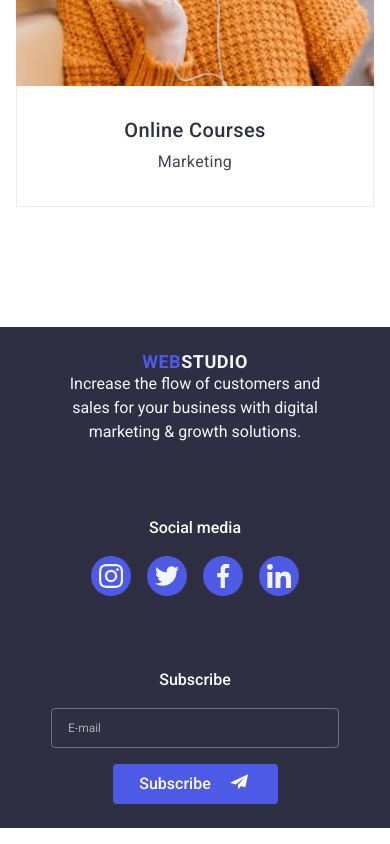
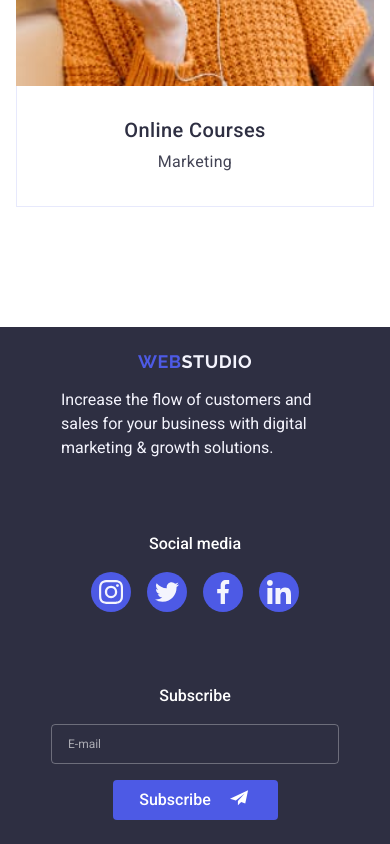
Before and after one commit to VeronikaRostopka/goit-markup-hw-06, a plain HTML site: page index.html in a window 390 px wide. Shown: the part 6846-7690 px from the top of the page. Drawn offline with nearby package versions, Linux system fonts and the light colour scheme; a script that the page names is missing.

Commit message:
edit pading footer

```diff
--- a/css/styles.css
+++ b/css/styles.css
@@ -223,6 +223,7 @@ a {
 }
 
 .footer-logo {
+  font-family: "Raleway", sans-serif;
   font-weight: 700;
   font-size: 18px;
   line-height: 1.17;
@@ -1726,7 +1727,60 @@ body {
   }
 
   .footer {
-    padding: 24px 16px;
+    padding: 96px 0;
+  }
+
+  .footer-container {
+    display: flex;
+    flex-direction: column;
+    align-items: center;
+    gap: 72px;
+  }
+
+  .footer-logo-container {
+    display: flex;
+    flex-direction: column;
+    align-items: center;
+  }
+
+  .footer-logo {
+    display: inline-block;
+    margin-bottom: 16px;
+  }
+
+  .footer-text {
+    text-align: left;
+  }
+
+  .footer-social {
+    display: flex;
+    flex-direction: column;
+    align-items: center;
+  }
+
+  .footer-social-text {
+    margin-bottom: 16px;
+    text-align: left;
+  }
+
+  .footer-subscribe {
+    width: 100%;
+    display: flex;
+    flex-direction: column;
+    align-items: center;
+  }
+
+  .footer-form-text {
+    margin-bottom: 16px;
+    text-align: left;
+  }
+
+  .footer-form {
+    width: 100%;
+    display: flex;
+    flex-direction: column;
+    align-items: center;
+    gap: 16px;
   }
 
   .hero {
--- /dev/null
+++ b/styles.css
@@ -0,0 +1,58 @@
+@media screen and (max-width: 767px) {
+  .footer {
+    padding: 96px 0;
+  }
+
+  .footer-container {
+    display: flex;
+    flex-direction: column;
+    align-items: center;
+    gap: 72px;
+  }
+
+  .footer-logo-container {
+    display: flex;
+    flex-direction: column;
+    align-items: center;
+  }
+
+  .footer-logo {
+    display: inline-block;
+    margin-bottom: 16px;
+  }
+
+  .footer-text {
+    text-align: center;
+  }
+
+  .footer-social {
+    display: flex;
+    flex-direction: column;
+    align-items: center;
+  }
+
+  .footer-social-text {
+    margin-bottom: 16px;
+    text-align: center;
+  }
+
+  .footer-subscribe {
+    width: 100%;
+    display: flex;
+    flex-direction: column;
+    align-items: center;
+  }
+
+  .footer-form-text {
+    margin-bottom: 16px;
+    text-align: center;
+  }
+
+  .footer-form {
+    width: 100%;
+    display: flex;
+    flex-direction: column;
+    align-items: center;
+    gap: 16px;
+  }
+}
```
